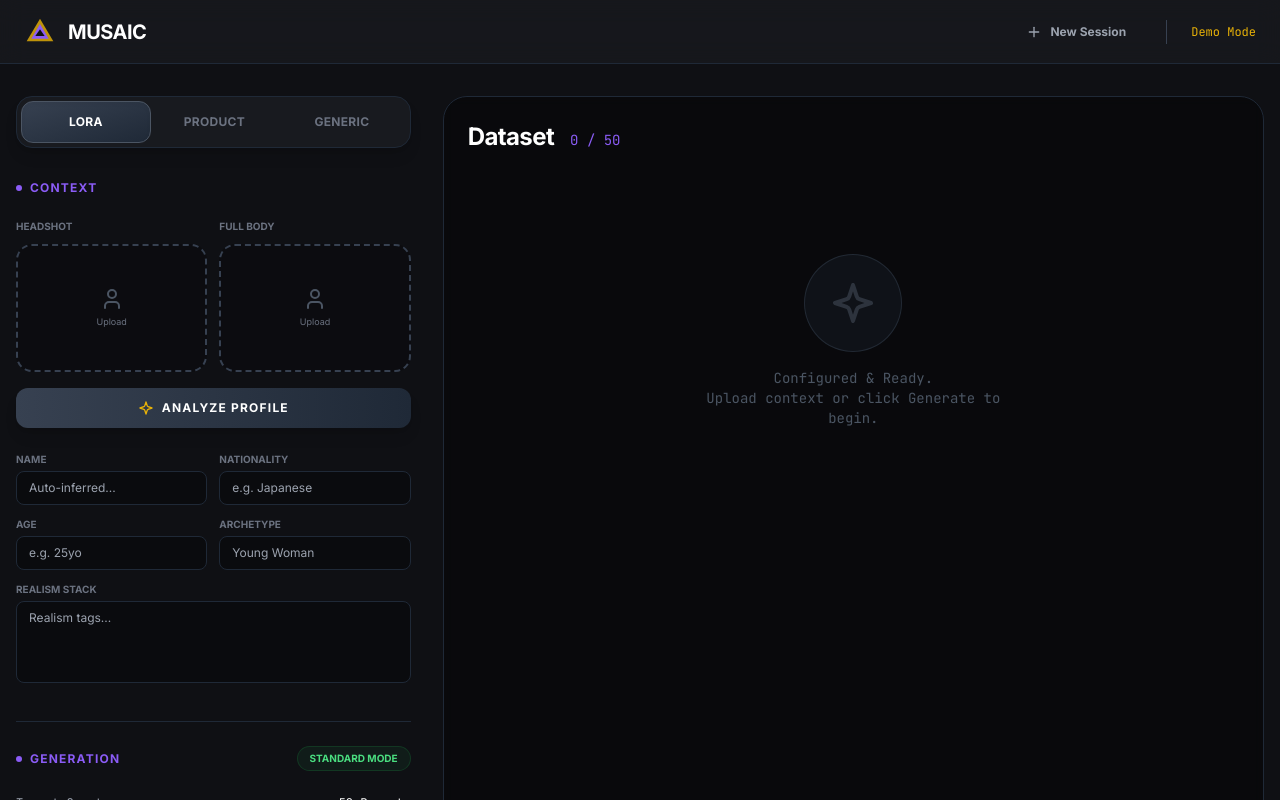
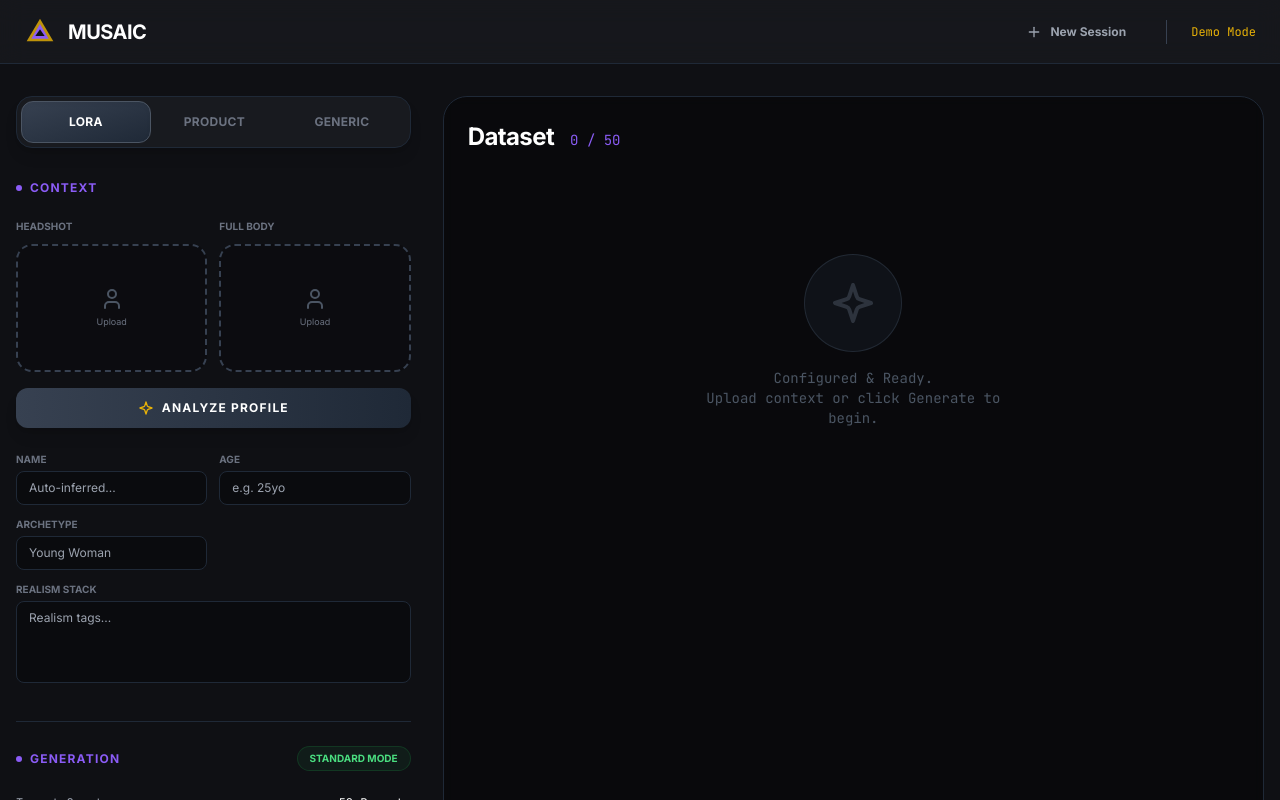
Before and after one commit to degenerativeai/musaic, a React (Vite) app: page / in a window 1280 px wide. Both pictures are taken after a click on the button "Skip (Demo Mode)". Shown: the top 800 px of the page. Built offline with nearby package versions, Linux system fonts and the light colour scheme.

Commit message:
Remove nationality and refine wardrobe logic

```diff
--- a/App.tsx
+++ b/App.tsx
@@ -35,7 +35,6 @@ export default function App() {
     const [identity, setIdentity] = useState<IdentityContext>({
         name: '',
         age_estimate: '',
-        nationality: '',
         profession: '',
         backstory: ''
     });
@@ -169,7 +168,7 @@ export default function App() {
             setBodyshot(null);
             setProductImages([null, null, null]);
             setDescription('');
-            setIdentity({ name: '', age_estimate: '', nationality: '', profession: '', backstory: '' });
+            setIdentity({ name: '', age_estimate: '', profession: '', backstory: '' });
             setTargetTotal(50);
         }
         if (pendingTask) setTaskType(pendingTask);
@@ -222,7 +221,6 @@ export default function App() {
             const newIdentity = {
                 name: result.identity_profile.uid || 'Subject',
                 age_estimate: result.identity_profile.age_estimate || '',
-                nationality: result.identity_profile.nationality || '',
                 profession: result.identity_profile.archetype_anchor,
                 backstory: result.identity_profile.realism_stack
             };
@@ -444,15 +442,11 @@ export default function App() {
                                             <input type="text" value={identity.name} onChange={(e) => setIdentity({ ...identity, name: e.target.value })} placeholder="Auto-inferred..." className="w-full bg-black/30 border border-gray-800 rounded-lg px-3 py-2 text-xs text-white focus:border-musaicPurple outline-none" />
                                         </div>
                                         <div>
-                                            <label className="text-[10px] uppercase font-bold text-gray-500 mb-1 block">Nationality</label>
-                                            <input type="text" value={identity.nationality} onChange={(e) => setIdentity({ ...identity, nationality: e.target.value })} placeholder="e.g. Japanese" className="w-full bg-black/30 border border-gray-800 rounded-lg px-3 py-2 text-xs text-white focus:border-musaicPurple outline-none" />
+                                            <label className="text-[10px] uppercase font-bold text-gray-500 mb-1 block">Age</label>
+                                            <input type="text" value={identity.age_estimate} onChange={(e) => setIdentity({ ...identity, age_estimate: e.target.value })} placeholder="e.g. 25yo" className="w-full bg-black/30 border border-gray-800 rounded-lg px-3 py-2 text-xs text-white focus:border-musaicPurple outline-none" />
                                         </div>
                                     </div>
                                     <div className="grid grid-cols-2 gap-3">
-                                        <div>
-                                            <label className="text-[10px] uppercase font-bold text-gray-500 mb-1 block">Age</label>
-                                            <input type="text" value={identity.age_estimate} onChange={(e) => setIdentity({ ...identity, age_estimate: e.target.value })} placeholder="e.g. 25yo" className="w-full bg-black/30 border border-gray-800 rounded-lg px-3 py-2 text-xs text-white focus:border-musaicPurple outline-none" />
-                                        </div>
                                         <div>
                                             <label className="text-[10px] uppercase font-bold text-gray-500 mb-1 block">{taskType === 'lora' ? 'Archetype' : 'Profession'}</label>
                                             <input type="text" value={identity.profession} onChange={(e) => setIdentity({ ...identity, profession: e.target.value })} placeholder={taskType === 'lora' ? "Young Woman" : "Influencer"} className="w-full bg-black/30 border border-gray-800 rounded-lg px-3 py-2 text-xs text-white focus:border-musaicPurple outline-none" />
--- a/services/geminiService.ts
+++ b/services/geminiService.ts
@@ -122,13 +122,12 @@ export const analyzeSubjectImages = async (
         properties: {
           uid: { type: Type.STRING, description: "Inferred Name (Culturally appropriate based on visual heritage) or Creative Unique Name" },
           age_estimate: { type: Type.STRING, description: "Estimated age (e.g. '25 years old')" },
-          nationality: { type: Type.STRING, description: "Estimated ethnic heritage/nationality" },
           archetype_anchor: { type: Type.STRING, description: "Broad category only (e.g. 'Young woman, commercial model aesthetic')" },
           facial_description: { type: Type.STRING, description: "MUST BE EMPTY STRING (SILENT)" },
           body_stack: { type: Type.STRING, description: "High density anatomical description: Somatotype, Bust, Waist, Hips, Glutes, Limbs." },
           realism_stack: { type: Type.STRING, description: "Camera physics tags: subsurface scattering, skin texture, etc." }
         },
-        required: ["uid", "age_estimate", "nationality", "archetype_anchor", "facial_description", "body_stack", "realism_stack"]
+        required: ["uid", "age_estimate", "archetype_anchor", "facial_description", "body_stack", "realism_stack"]
       }
     },
     required: ["identity_profile"]
@@ -271,11 +270,11 @@ export const generateDatasetPrompts = async (
   if (taskType === 'lora') {
     const BODY_STACK = subjectDescription;
     const REALISM_STACK = identity.backstory || "subsurface scattering, detailed skin texture, visible pores, faint skin sheen";
-    const ARCHETYPE = `${identity.age_estimate || "25yo"} ${identity.nationality || ""} ${identity.profession || "woman"}`.trim();
+    const ARCHETYPE = `${identity.age_estimate || "25yo"} ${identity.profession || "woman"}`.trim();
 
     let clothingDirective = "";
     if (safetyMode === 'nsfw') {
-      clothingDirective = `WARDROBE: ANATOMICAL/FIGURE-FORMING. Use technical terms: "second-skin fit", "anatomical seaming", "compressive". Clothing must trace the body.`;
+      clothingDirective = `WARDROBE: REVEALING & BOLD. Focus on skin exposure and body display. Keywords: Plunging, Cropped, Micro, Open Back, Cutouts, Bikini, Lingerie-style. BANNED: Sheer, Lace. MUST BE UNIQUE PER ITEM.`;
     } else {
       clothingDirective = `WARDROBE: SFW/MODEST. Casual, standard. MUST BE UNIQUE PER ITEM. VARY COLORS, CUTS, AND STYLES.`;
     }
--- a/types.ts
+++ b/types.ts
@@ -18,7 +18,6 @@ export interface PromptItem {
 export interface IdentityContext {
   name: string;
   age_estimate: string;
-  nationality: string;
   profession: string;
   backstory: string;
 } // Used for Realism Stack in LoRA mode
@@ -27,7 +26,6 @@ export interface AnalysisResult {
   identity_profile: {
     uid: string;
     age_estimate: string;
-    nationality: string;
     archetype_anchor: string;
     facial_description: string;
     body_stack: string;
```
